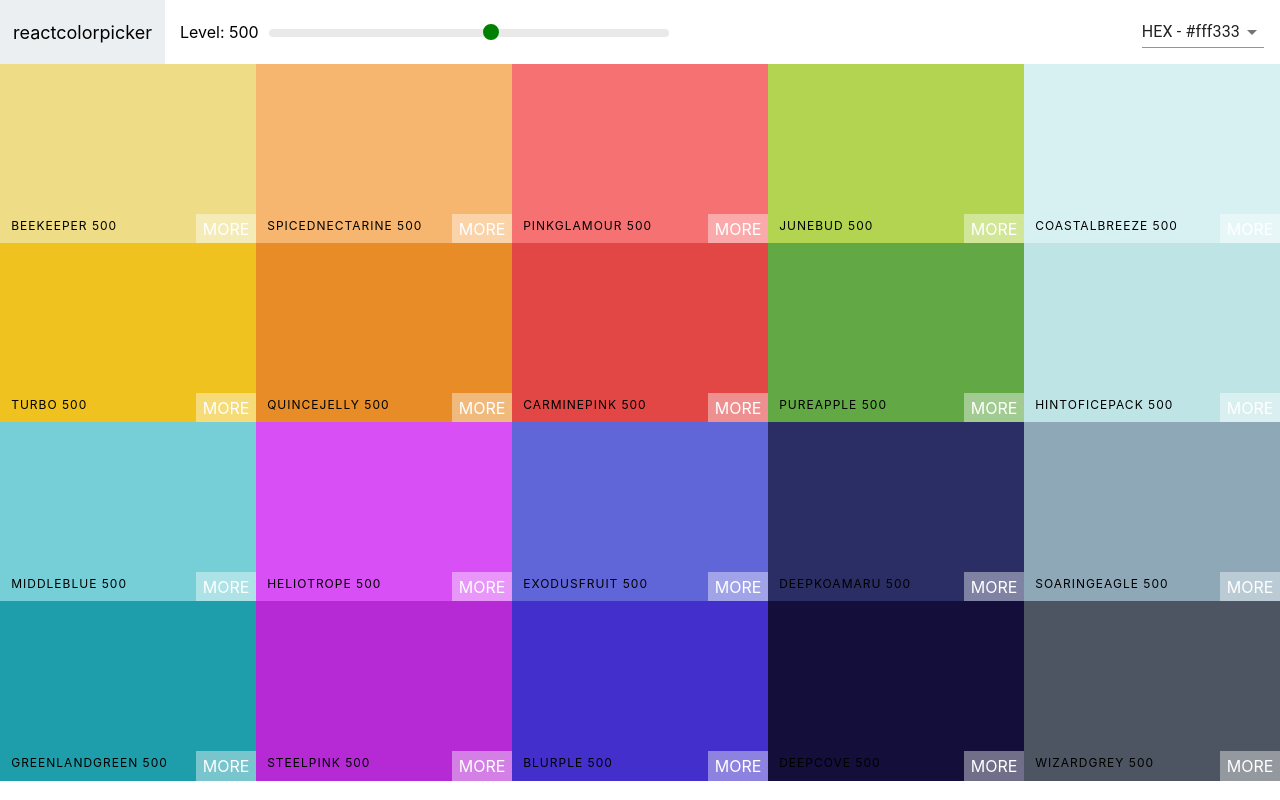
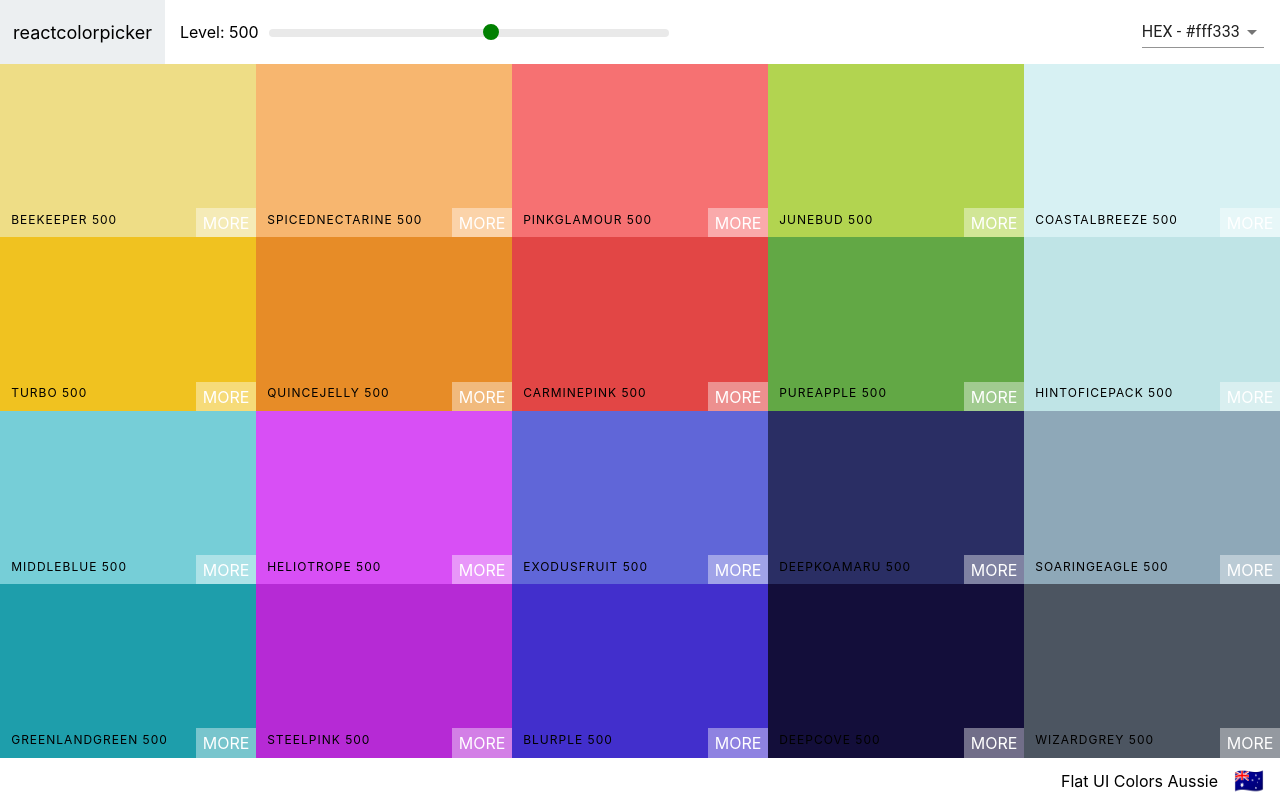
Before and after one commit to Jungir/color-react-project, a React (Create React App) app in the folder colors-app/: page / in a window 1280 px wide. Shown: the top 800 px of the page. Built offline with nearby package versions, Linux system fonts and the light colour scheme.

Commit message:
add palette footer

```diff
--- a/colors-app/src/Palette.css
+++ b/colors-app/src/Palette.css
@@ -1,6 +1,21 @@
 .Palette{
     height: 100vh;
+    display: flex;
+    flex-direction: column;
 }
 .Palette-colors{
     height: 90%;
 }
+.Palette-footer{
+    background: #fff;
+    height: 5vh;
+    display: flex;
+    justify-content: flex-end;
+    align-items: center;
+    font-weight: normal;
+
+}
+.emoji{
+    font-size: 1.5rem;
+    margin: 0 1rem;
+}
--- a/colors-app/src/Palette.js
+++ b/colors-app/src/Palette.js
@@ -20,20 +20,23 @@
         this.setState({format : val});
     }
     render() {
-        const {colors} = this.props.palette;
+        const {colors, name, emoji} = this.props.palette;
         const {level, format} = this.state;
         const colorBoxes = colors[level].map ((color) => {
-            return <ColorBox background={color[format]} name={color.name}/>
+            return <ColorBox key={colors.id} background={color[format]} name={color.name}/>
         });
 
         return (
             <div className='Palette'>
                 <Navbar level={level} changeLevel={this.changeLevel} handleChange={this.changeFormat}/>
-                {/* Navbar goes here */}
+
                 <div className="Palette-colors">
                     {colorBoxes}
                 </div>
-                {/* footer */}
+                <footer className='Palette-footer'>
+                     {name}
+                     <span className='emoji'>{emoji}</span>
+                 </footer>
             </div>
         )
     }
```
Also changed, not shown: colors-app/src/Navbar.js (+5 -5 lines).
